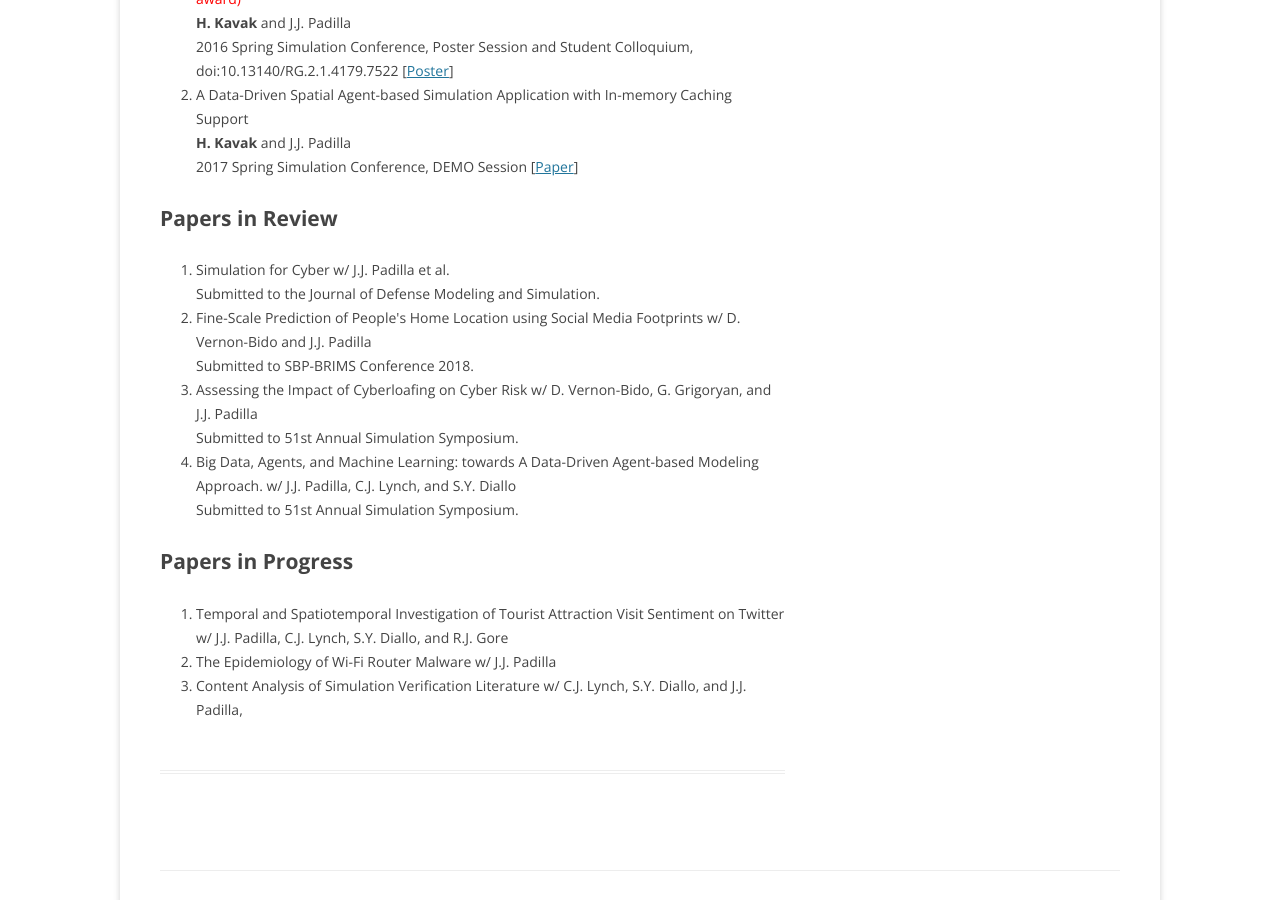
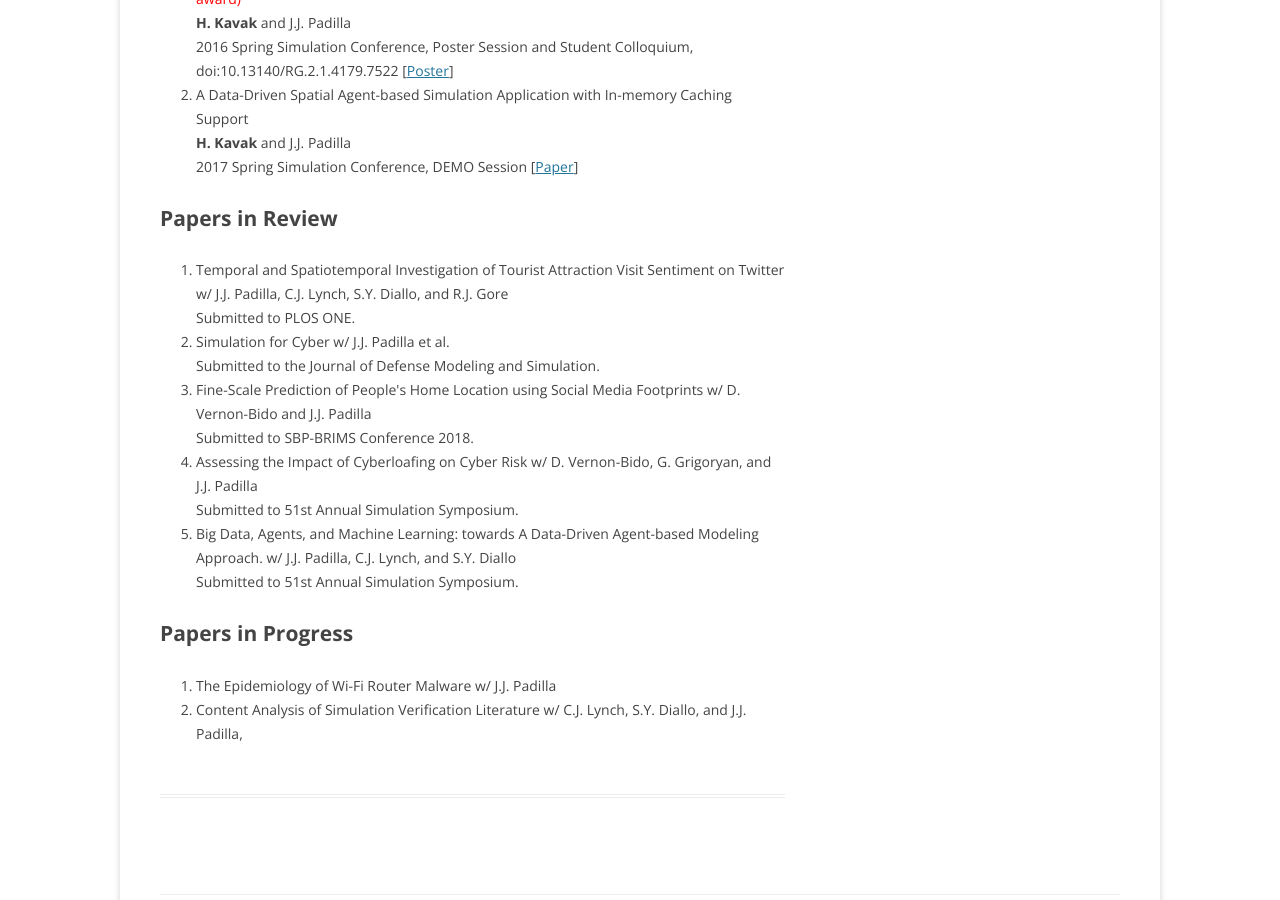
Before and after one commit to hamdikavak/hamdikavak.github.io, a Jekyll site: the page built from publications/index.html, in a window 1280 px wide and 900 px high, scrolled down 1930 px. Built offline with Jekyll 4.4.1, drawn with Linux system fonts in a browser that asks for light colours; nearby versions of some CDN libraries; library files that are not in the unit come from our copies; some of the changed lines change nothing that is shown.

Commit message:
A paper update

```diff
--- a/publications/index.html
+++ b/publications/index.html
@@ -125,6 +125,10 @@
 <a name="inrev"></a>
 <h1>Papers in Review</h1>
 <ol>
+  <li>
+    Temporal and Spatiotemporal Investigation of Tourist Attraction Visit Sentiment on Twitter w/ J.J. Padilla, C.J. Lynch, S.Y. Diallo, and R.J. Gore<br/>
+	   Submitted to PLOS ONE.
+  </li>
    <li>
     Simulation for Cyber w/ J.J. Padilla et al.<br/>
 	   Submitted to the Journal of Defense Modeling and Simulation.
@@ -141,15 +145,10 @@
      Big Data, Agents, and Machine Learning: towards A Data-Driven Agent-based Modeling Approach. w/ J.J. Padilla, C.J. Lynch, and S.Y. Diallo
      <br/>Submitted to 51st Annual Simulation Symposium.
   </li>
-
 </ol>
 <a name="inprog"></a>
 <h1>Papers in Progress</h1>
 <ol>
-
-  <li>
-    Temporal and Spatiotemporal Investigation of Tourist Attraction Visit Sentiment on Twitter w/ J.J. Padilla, C.J. Lynch, S.Y. Diallo, and R.J. Gore
-  </li>
   <li>
      The Epidemiology of Wi-Fi Router Malware w/ J.J. Padilla
   </li>
```
